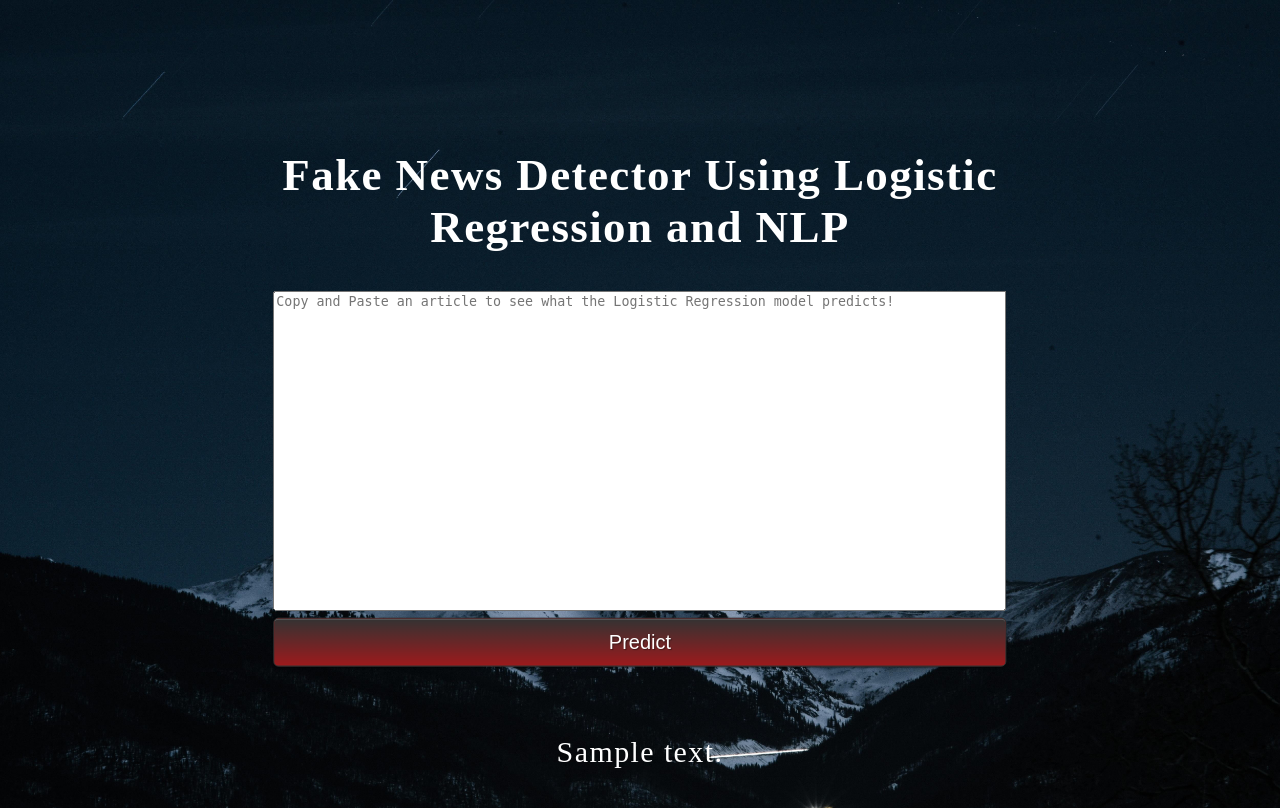
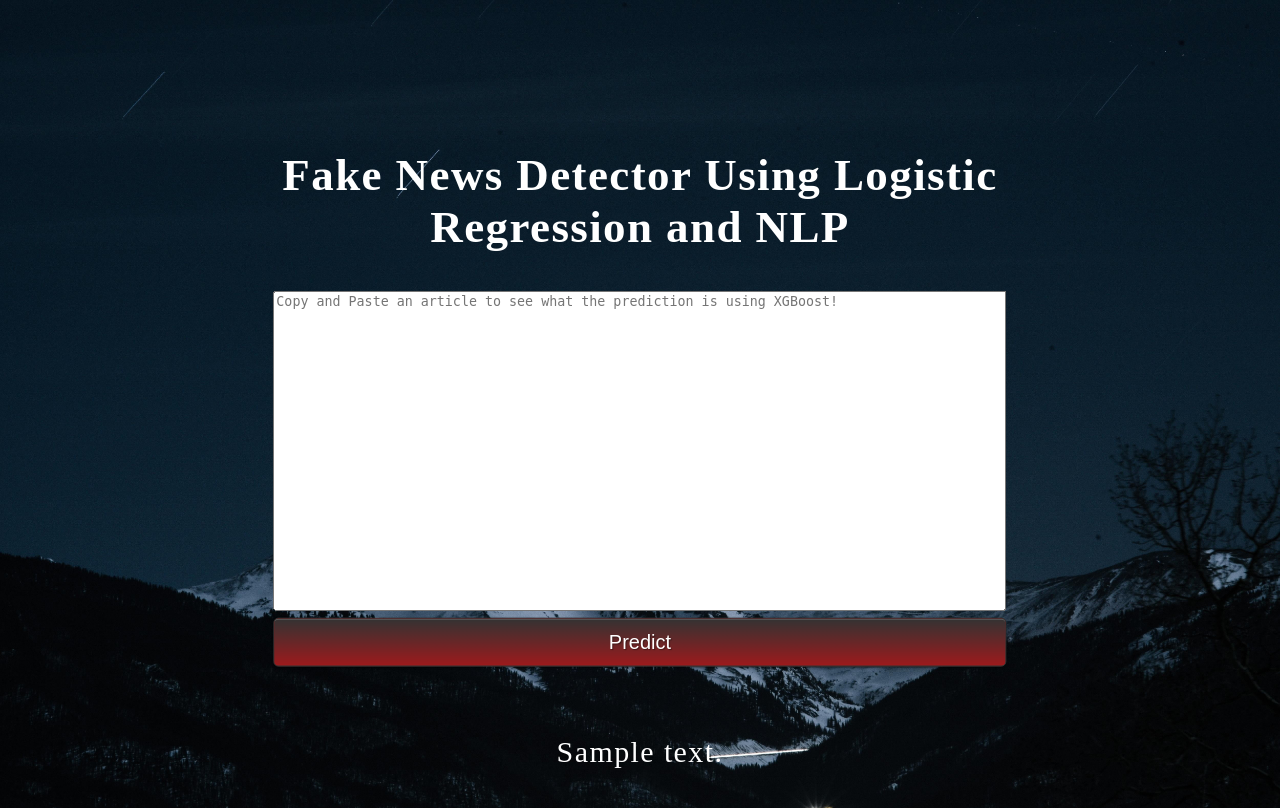
Before and after one commit to Escended/flask-app, a Flask app: template templates/index.html in a window 1280 px wide. Run offline with Flask 2, Linux system fonts and the light colour scheme; the template is opened without the code that fills it: most values are stand-ins (such as "Sample title", 1, 10 or a date in 2020); parts of the project's set-up code (start-up, migrations or seed data) failed here and were passed over; some web fonts are replaced.

Commit message:
updated code

```diff
--- a/app.py
+++ b/app.py
@@ -7,13 +7,13 @@ app = Flask(__name__)
 
 
 def get_label_prediction(model, X_test):
-    # get probabilities instead of predicted labels, since we want to collect top 3
+    # get probabilities
     probabilities = model.predict_proba(X_test)
 
-    # get best fitting label
+    # get label
     best_n = np.argsort(probabilities, axis=1)[:, -1:]
 
-    # get label prediction
+    # predict a label
     predictions = [[model.classes_[predicted_cat] for predicted_cat in prediction] for prediction in best_n]
 
     predictions = [item[::-1] for item in predictions]
@@ -54,4 +54,4 @@ def predict():
 
 if __name__ == "__main__":
     app.secret_key = 'superSecretKey'
-    app.run(debug=True, host='0.0.0.0',port=5000)
+    app.run(debug=False, host='0.0.0.0',port=5000)
--- a/templates/index.html
+++ b/templates/index.html
@@ -26,7 +26,7 @@
 <textarea class="textarea"
           rows="50"
           cols="50"
-          placeholder="Copy and Paste an article to see what the Logistic Regression model predicts!" required
+          placeholder="Copy and Paste an article to see what the prediction is using XGBoost!" required
           type="text" name="article">
 </textarea>
         </label>
```
